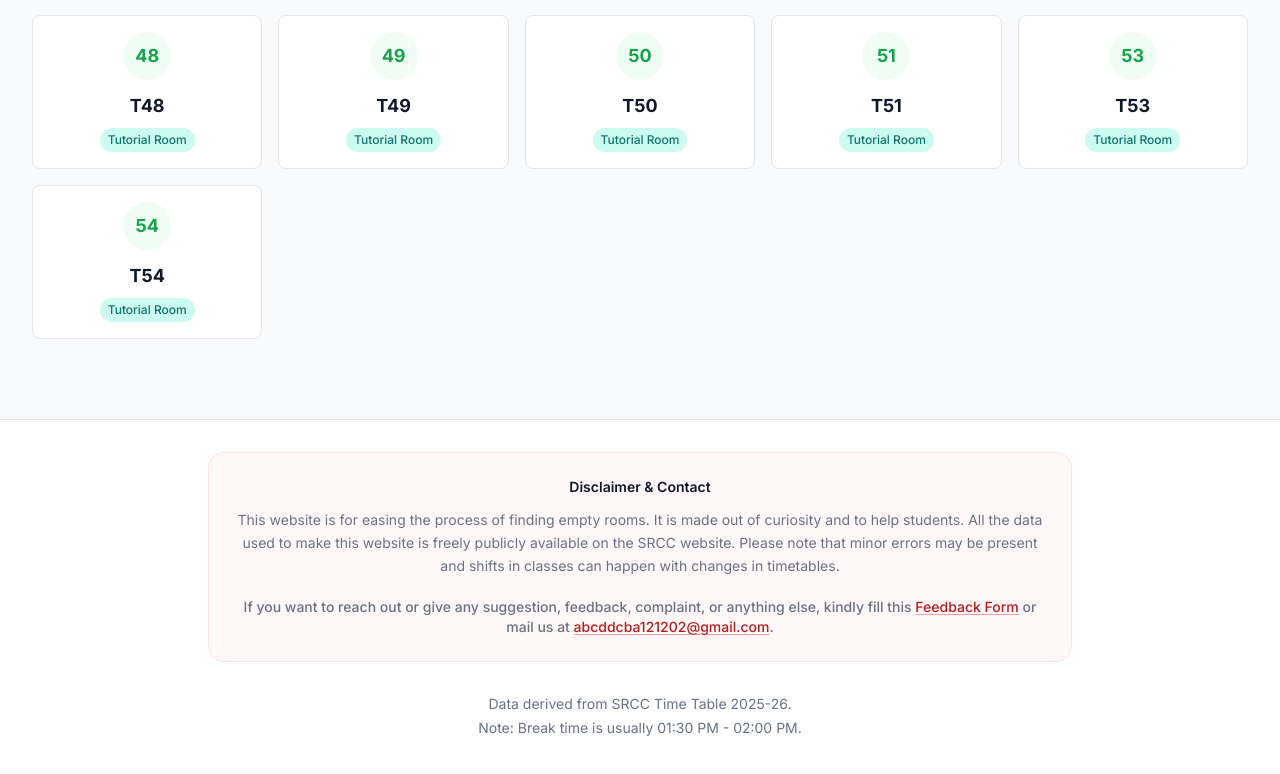
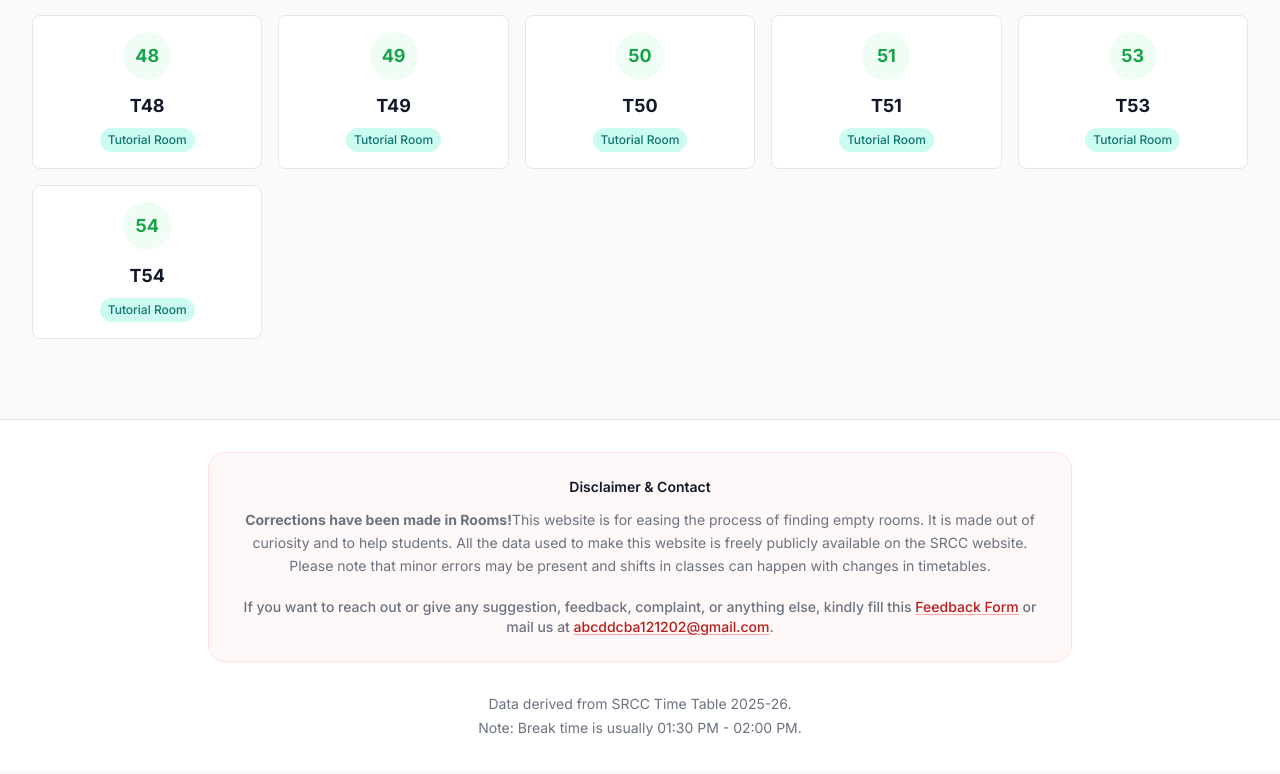
Before and after one commit to keshavsingal19-lab/Timetable, a React (Vite) app: page / in a window 1280 px wide. Shown: the part 2019-2793 px from the top of the page. Built offline with nearby package versions, Linux system fonts and the light colour scheme.

Commit message:
disclaimer edit

```diff
--- a/App.tsx
+++ b/App.tsx
@@ -192,6 +192,7 @@ function App() {
           <div className="bg-red-50/50 p-6 rounded-2xl border border-red-100 space-y-3">
             <h3 className="font-semibold text-gray-900">Disclaimer & Contact</h3>
             <p className="leading-relaxed">
+              <b>Corrections have been made in Rooms!</b>
               This website is for easing the process of finding empty rooms. It is made out of curiosity
               and to help students. All the data used to make this website is freely publicly available
               on the SRCC website. Please note that minor errors may be present and shifts in classes
```
